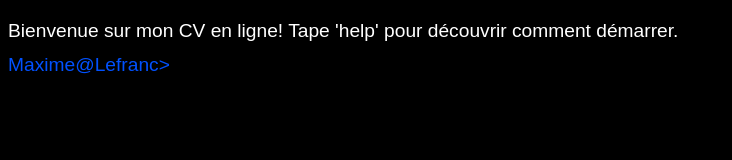
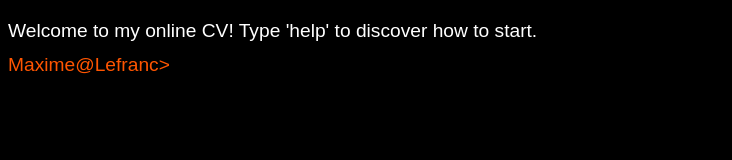
Before and after one commit to MaximeLefranc/Terminal-CV-MaxLefranc-REACT, a React app: page / in a window 1280 px wide. Shown: the whole page, without its empty margins (0-732 px from the left). Built offline with nearby package versions, Linux system fonts and the light colour scheme; a web font is replaced by a local one.

Commit message:
add change lang, transale data in english ok

```diff
--- a/src/components/CommandLine/CommandLine.js
+++ b/src/components/CommandLine/CommandLine.js
@@ -4,7 +4,7 @@ import { searchCommand, getNewId } from '../../utils/utils';
 import './styles.scss';
 
 function CommandLine({
-  inputValue, setInputValue, setResponsesArray, responsesArray,
+  inputValue, setInputValue, setResponsesArray, responsesArray, lang, setLang,
 }) {
   const commandLineRef = useRef();
   useEffect(() => commandLineRef.current.focus(), []);
@@ -17,6 +17,14 @@ function CommandLine({
     if (inputValue === 'clear') {
       setResponsesArray([]);
     }
+    else if (inputValue === 'lang fr') {
+      console.log('lang fr');
+      setLang('fr');
+    }
+    else if (inputValue === 'lang en') {
+      console.log('lang en');
+      setLang('en');
+    }
     else {
       setResponsesArray([
         ...responsesArray,
@@ -24,7 +32,7 @@ function CommandLine({
           id: getNewId(responsesArray),
           author: 'Maxime@Lefranc>',
           command: inputValue,
-          response: searchCommand('fr', inputValue),
+          response: searchCommand(lang, inputValue),
         },
       ]);
     }
@@ -46,6 +54,8 @@ CommandLine.propTypes = {
   setInputValue: PropTypes.func.isRequired,
   setResponsesArray: PropTypes.func.isRequired,
   responsesArray: PropTypes.arrayOf(PropTypes.object).isRequired,
+  lang: PropTypes.string.isRequired,
+  setLang: PropTypes.func.isRequired,
 };
 
 export default CommandLine;
--- a/src/components/Header/Header.js
+++ b/src/components/Header/Header.js
@@ -14,11 +14,7 @@ function Header({ lang }) {
 }
 
 Header.propTypes = {
-  lang: PropTypes.string,
-};
-
-Header.defaultProps = {
-  lang: 'fr',
+  lang: PropTypes.string.isRequired,
 };
 
 export default Header;
--- a/src/components/Responses/styles.scss
+++ b/src/components/Responses/styles.scss
@@ -7,7 +7,7 @@ section {
 }
 
 td {
-  padding: 0.3rem 7rem 0 0 ;
+  padding: 0.3rem 7rem 0.3rem 0 ;
 }
 
 table {
--- a/src/components/Terminal/index.js
+++ b/src/components/Terminal/index.js
@@ -7,15 +7,18 @@ import './styles.scss';
 function Terminal() {
   const [inputValue, setInputValue] = useState(''); // 1
   const [responsesArray, setResponsesArray] = useState([]); // 2
+  const [lang, setLang] = useState('en'); // 3
   return (
     <div className="app">
-      <Header />
+      <Header lang={lang} />
       <Responses responsesArray={responsesArray} />
       <CommandLine
         inputValue={inputValue}
         setInputValue={setInputValue}
         setResponsesArray={setResponsesArray}
         responsesArray={responsesArray}
+        lang={lang}
+        setLang={setLang}
       />
     </div>
   );
--- a/src/components/Terminal/styles.scss
+++ b/src/components/Terminal/styles.scss
@@ -8,7 +8,7 @@ p {
 }
 
 span {
-  color: rgb(0, 81, 255);
+  color: rgb(255, 85, 0);
 }
 
 input {
--- a/src/data.js
+++ b/src/data.js
@@ -32,6 +32,71 @@ export default {
       { command: 'Soft skills :', text: 'Adaptation, Communication, Collaboration,<br>Patience, Perfectionniste, Ouvert d\'esprit' },
       { command: 'Languages :', text: 'Français (natif)<br>Espagnol (B2)<br>Anglais (A2)' },
     ],
+    experiences: [
+      { command: 'Projets perso', text: '<a href="https://github.com/MaximeLefranc?tab=repositories">GitHub</a>' },
+      { command: 'ETIENNE', text: '2018 / 2022 - Manager + Formateur - (France)' },
+      { command: 'ETIENNE', text: '2013 / 2018 - Manager - (France)' },
+      { command: 'Restaurant \'Le Patacrêpe\'', text: '2013 / 2013 - Chef de rang - (France)' },
+      { command: 'Restaurant \'Au Lavoir\'', text: '2012 / 2013 - Chef de rang - (France)' },
+      { command: 'Hôtel du Palais *****', text: '2009 / 2011 - Chef de rang - (France)' },
+      { command: 'Hôtel le Biarrtiz ***', text: '2008 / 2009 - Commis de salle - (France)' },
+    ],
+    contact: [
+      { command: 'Twitter', text: '<a href="https://twitter.com/MaxiLefranc">https://twitter.com/MaxiLefranc</a>' },
+      { command: 'Instagram', text: '<a href="https://www.instagram.com/el.gringo.34/">https://www.instagram.com/el.gringo.34/</a>' },
+      { command: 'LinkedIn', text: '<a href="https://www.linkedin.com/in/max34">https://www.linkedin.com/in/max34</a>' },
+      { command: 'GitHub', text: '<a href="https://github.com/MaximeLefranc">https://github.com/MaximeLefranc</a>' },
+      { command: 'Mail', text: '<a href="mailto:maxilefranc@gmail.com">maxilefranc@gmail.com</a>' },
+    ],
   },
-  en: {},
+  en: {
+    help: [
+      { command: 'clear', text: 'clear the console' },
+      { command: 'help', text: 'list all the commands available in the console' },
+      { command: 'lang \'en\'', text: 'change the language' },
+      { command: 'github', text: 'open the GitHub repo of this resume' },
+      { command: 'awesome', text: 'surprise...' },
+      { command: 'ls', text: 'show all the categories of my résumé' },
+      { command: 'cat \'categorie\'', text: 'display the content of the selected category' },
+    ],
+    ls: [
+      { command: 'Profile', text: '' },
+      { command: 'Education', text: '' },
+      { command: 'Competences', text: '' },
+      { command: 'Experiences', text: '' },
+      { command: 'Contact', text: '' },
+    ],
+    profile: [
+      { command: 'Name:', text: 'Maxime Lefranc' },
+      { command: 'Birthdate:', text: '1990-12-05' },
+      { command: 'Email:', text: '<a href="mailto:maxilefranc@gmail.com">maxilefranc@gmail.com</a>' },
+      { command: 'Nationality:', text: 'French' },
+    ],
+    education: [
+      { command: 'Web developer / Mobile Web developer', text: 'O\'Clock - 2022 / 2023 - 798 hours (France)' },
+      { command: 'Brevet Professionnel Restaurant', text: 'Bayonne - 2009 / 2011 - 840 hours (France)' },
+      { command: 'C.A.P Restaurant', text: 'Bayonne - 2008 / 2009 - 490 hours (France)' },
+    ],
+    competences: [
+      { command: 'Hard skills :', text: 'Javascript, React, PHP, MySql,<br>Bootstrap, HTML, CSS, SASS, Git' },
+      { command: 'Soft skills :', text: 'Adaptation, Communication, Collaboration,<br>Patience, Perfectionist, Open minded' },
+      { command: 'Languages :', text: 'French (natif)<br>Spanish (B2)<br>English (A2)' },
+    ],
+    experiences: [
+      { command: 'Personal projects', text: '<a href="https://github.com/MaximeLefranc?tab=repositories">GitHub</a>' },
+      { command: 'ETIENNE', text: '2018 / 2022 - Manager + Trainer - (France)' },
+      { command: 'ETIENNE', text: '2013 / 2018 - Manager - (France)' },
+      { command: 'Restaurant \'Le Patacrêpe\'', text: '2013 / 2013 - Head waiter - (France)' },
+      { command: 'Restaurant \'Au Lavoir\'', text: '2012 / 2013 - Head waiter - (France)' },
+      { command: 'Hotel \'du Palais\' *****', text: '2009 / 2011 - Head waiter - (France)' },
+      { command: 'Hotel \'le Biarrtiz\' ***', text: '2008 / 2009 - Head waiter - (France)' },
+    ],
+    contact: [
+      { command: 'Twitter', text: '<a href="https://twitter.com/MaxiLefranc">https://twitter.com/MaxiLefranc</a>' },
+      { command: 'Instagram', text: '<a href="https://www.instagram.com/el.gringo.34/">https://www.instagram.com/el.gringo.34/</a>' },
+      { command: 'LinkedIn', text: '<a href="https://www.linkedin.com/in/max34">https://www.linkedin.com/in/max34</a>' },
+      { command: 'GitHub', text: '<a href="https://github.com/MaximeLefranc">https://github.com/MaximeLefranc</a>' },
+      { command: 'Mail', text: '<a href="mailto:maxilefranc@gmail.com">maxilefranc@gmail.com</a>' },
+    ],
+  },
 };
--- a/src/utils/utils.js
+++ b/src/utils/utils.js
@@ -18,6 +18,10 @@ export function searchCommand(lang, inputValue) {
       return data[lang].education;
     case 'cat competences':
       return data[lang].competences;
+    case 'cat experiences':
+      return data[lang].experiences;
+    case 'cat contact':
+      return data[lang].contact;
     case 'github': {
       window.open('https://github.com/MaximeLefranc?tab=repositories');
       return [];
```
